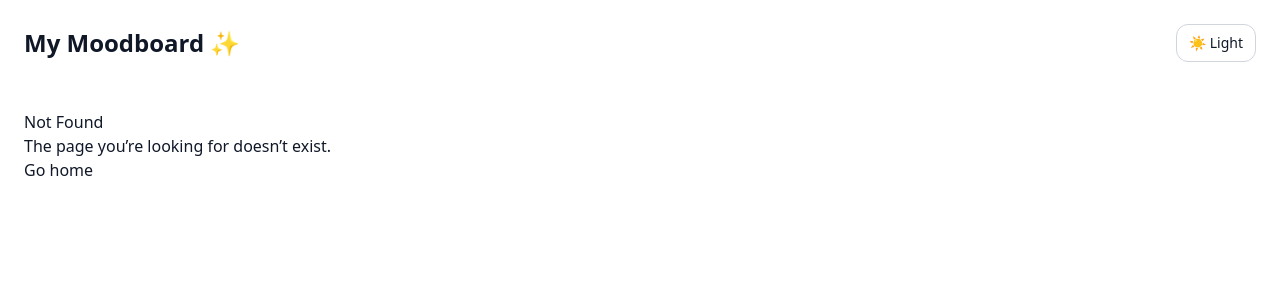
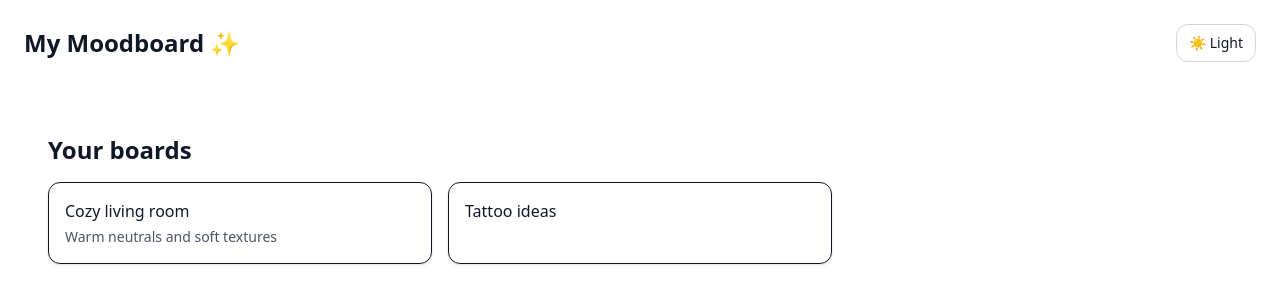
Before and after one commit to maarjahely/mood-board, a React (Vite) app: page /boards in a window 1280 px wide. Before the commit this address had no page. Shown: the top 304 px of the page. Built offline with nearby package versions, Linux system fonts and the light colour scheme.

Commit message:
add boards with mock data and unify file names

```diff
--- /dev/null
+++ b/src/_mock/boards.ts
@@ -0,0 +1,23 @@
+export type Board = {
+  id: string;
+  title: string;
+  description?: string;
+  imageIds: string[];
+  ownerId: string;
+};
+
+export const boards: Board[] = [
+  {
+    id: "cozy-living-room",
+    title: "Cozy living room",
+    description: "Warm neutrals and soft textures",
+    imageIds: ["img1", "img3", "img7"],
+    ownerId: "demo-user-1",
+  },
+  {
+    id: "tattoo-ideas",
+    title: "Tattoo ideas",
+    imageIds: ["img2", "img8"],
+    ownerId: "demo-user-1",
+  },
+];
--- a/src/_mock/images.ts
+++ b/src/_mock/images.ts
@@ -1,4 +1,11 @@
-export const images = [
+export type Image = {
+  id: string;
+  src: string;
+  title: string;
+  description: string;
+};
+
+export const images: Image[] = [
   {
     id: "forest",
     src: "/images/forest.jpg",
--- /dev/null
+++ b/src/features/boards/BoardsDetailRoute.tsx
@@ -0,0 +1,34 @@
+import { Link, useParams } from "react-router-dom";
+import { boards } from "../../_mock/boards";
+
+export function BoardDetailRoute() {
+  const currentUserId = "demo-user-1";
+
+  const { boardId } = useParams<{ boardId: string }>();
+
+  const board = boards.find(
+    (board) => board.id === boardId && board.ownerId === currentUserId
+  );
+
+  if (!board) {
+    return (
+      <div className="p-4 border rounded-xl">
+        <h2 className="text-lg font-semibold mb-2">Board not found</h2>
+        <Link to="/" className="text-blue-600 underline">
+          Back to gallery
+        </Link>
+      </div>
+    );
+  }
+
+  return (
+    <div className="p-6 space-y-4">
+      <h1 className="text-2xl font-semibold">{board.title}</h1>
+      <div className="grid gap-4 sm:grid-cols-2 md:grid-cols-3">
+        {board.imageIds.map((imageId) => (
+          <h4>{imageId}</h4>
+        ))}
+      </div>
+    </div>
+  );
+}
--- /dev/null
+++ b/src/features/boards/BoardsListRoute.tsx
@@ -0,0 +1,28 @@
+import { Link } from "react-router-dom";
+import { boards } from "../../_mock/boards";
+
+export function BoardsListRoute() {
+  const currentUserId = "demo-user-1";
+
+  const userBoards = boards.filter((board) => board.ownerId === currentUserId);
+
+  return (
+    <div className="p-6 space-y-4">
+      <h1 className="text-2xl font-semibold">Your boards</h1>
+      <div className="grid gap-4 sm:grid-cols-2 md:grid-cols-3">
+        {userBoards.map((board) => (
+          <Link
+            key={board.id}
+            to={`/boards/${board.id}`}
+            className="block rounded-xl border p-4 shadow-sm hover:shadow-md transition"
+          >
+            <h2 className="font-medium">{board.title}</h2>
+            {board.description && (
+              <p className="mt-1 text-sm text-gray-600">{board.description}</p>
+            )}
+          </Link>
+        ))}
+      </div>
+    </div>
+  );
+}
--- a/src/features/Gallery/Gallery.tsx
+++ b/src/features/explore/Explore.tsx
@@ -1,7 +1,7 @@
 import { Link } from "react-router-dom";
 import { images } from "../../_mock/images";
 
-export function Gallery() {
+export function Explore() {
   return (
     <div className="grid grid-cols-1 sm:grid-cols-2 md:grid-cols-3 lg:grid-cols-4 gap-6 p-6">
       {images.map((image) => (
--- a/src/routes/index.tsx
+++ b/src/routes/index.tsx
@@ -2,8 +2,10 @@ import { createBrowserRouter } from "react-router-dom";
 
 import RootLayout from "./layouts/RootLayout";
 import NotFound from "../errors/NotFound";
-import { Gallery } from "../features/Gallery/Gallery";
+import { Explore } from "../features/explore/Explore";
 import ImageDetailRoute from "../features/ImageDetail/ImageDetailRoute";
+import { BoardsListRoute } from "../features/boards/BoardsListRoute";
+import { BoardDetailRoute } from "../features/boards/BoardsDetailRoute";
 
 export const router = createBrowserRouter([
   {
@@ -11,11 +13,13 @@ export const router = createBrowserRouter([
     element: <RootLayout />,
     errorElement: <NotFound />,
     children: [
-      { index: true, element: <Gallery /> },
+      { index: true, element: <Explore /> },
       {
         path: "image/:imageId",
         element: <ImageDetailRoute />,
       },
+      { path: "boards", element: <BoardsListRoute /> },
+      { path: "boards/:boardId", element: <BoardDetailRoute /> },
       { path: "*", element: <NotFound /> },
     ],
   },
```
Also changed, not shown: 1 other file (tests, documents, lock files or other folders).
